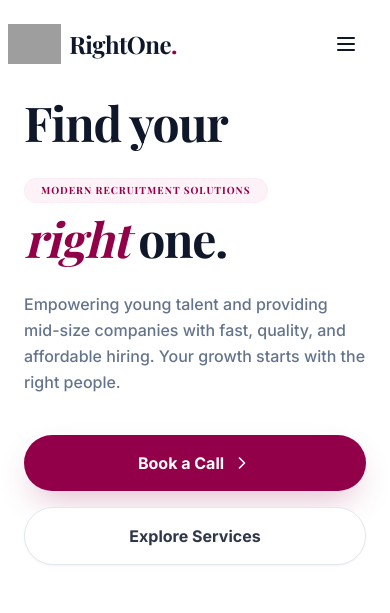
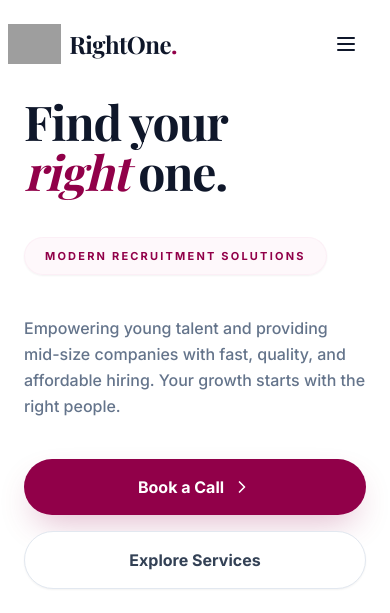
Before and after one commit to vancejorren-sp/RightOne, a React (Vite) app: page / in a window 390 px wide. Shown: the top 613 px of the page. Built offline with nearby package versions, Linux system fonts and the light colour scheme; grey boxes are pictures that could not be loaded; a web font is replaced by a local one.

Commit message:
feat(Hero): Enhance hero section typography and layout
Adjusted the hero section's typography for better visual hierarchy and improved layout responsiveness. Increased font sizes and refined spacing for a more impactful and modern presentation.

```diff
--- a/components/Hero.tsx
+++ b/components/Hero.tsx
@@ -24,41 +24,40 @@ export const Hero: React.FC = () => {
 
       <div className="max-w-7xl mx-auto px-6 grid lg:grid-cols-12 gap-12 items-center">
         <div className="lg:col-span-7 xl:col-span-6">
-          <div className="relative z-10">
-            <h1 className="text-5xl md:text-6xl lg:text-[5rem] xl:text-[5.5rem] font-serif font-bold tracking-tight text-slate-900 leading-[1.1] mb-6">
-              <div className="flex flex-wrap items-center gap-x-4 gap-y-2 lg:gap-x-6">
-                <LineReveal text="Find your" className="pr-2" />
-                <ScrollReveal direction="left" delay={0.4} duration={0.6}>
-                  <span className="inline-block px-4 py-1.5 rounded-full bg-indigo-50 text-indigo-600 text-[10px] lg:text-[11px] font-bold tracking-widest uppercase whitespace-nowrap border border-indigo-100/50 align-middle">
-                    Modern Recruitment Solutions
-                  </span>
-                </ScrollReveal>
-              </div>
-              <div className="overflow-hidden pb-4 px-2 -mb-4 -mx-2">
+          <div className="relative z-10 mb-10">
+            <h1 className="text-5xl md:text-6xl lg:text-[5.5rem] xl:text-[6.5rem] font-serif font-bold tracking-tight text-slate-900 leading-[1.05]">
+              <LineReveal text="Find your" className="-ml-2" />
+              <div className="overflow-hidden pb-2 -mt-2 lg:-mt-4">
                 <motion.span
                   initial={{ y: "100%" }}
                   whileInView={{ y: 0 }}
                   viewport={{ once: true }}
-                  transition={{ duration: 0.8, delay: 0.1, ease: [0.21, 0.47, 0.32, 0.98] }}
-                  className="block text-indigo-600 italic font-normal lowercase leading-[1.2]"
+                  transition={{ duration: 0.8, delay: 0.2, ease: [0.21, 0.47, 0.32, 0.98] }}
+                  className="block text-indigo-600 italic font-normal lowercase"
                 >
                   right<span className="font-serif font-bold text-slate-900 not-italic"> one.</span>
                 </motion.span>
               </div>
             </h1>
+
+            <ScrollReveal direction="up" delay={0.5} duration={0.8} className="mt-8">
+              <span className="inline-block px-5 py-2.5 rounded-full bg-indigo-50/50 text-indigo-600 text-[11px] font-bold tracking-[0.2em] uppercase border border-indigo-100/50 shadow-sm">
+                Modern Recruitment Solutions
+              </span>
+            </ScrollReveal>
           </div>
 
-          <ScrollReveal delay={0.3}>
+          <ScrollReveal delay={0.6}>
             <p className="text-base lg:text-lg text-slate-500 leading-relaxed mb-10 max-w-xl font-medium">
               Empowering young talent and providing mid-size companies with fast, quality, and affordable hiring. Your growth starts with the right people.
             </p>
           </ScrollReveal>
 
-          <ScrollReveal delay={0.4} className="flex flex-col sm:flex-row items-center gap-4 lg:gap-6">
+          <ScrollReveal delay={0.7} className="flex flex-col sm:flex-row items-center gap-4 lg:gap-6">
             <a
               href="#book"
               onClick={(e) => handleHeroClick(e, '#book')}
-              className="w-full sm:w-auto px-8 lg:px-10 py-4 lg:py-5 bg-indigo-600 text-white rounded-[2rem] font-bold text-base lg:text-lg hover:bg-indigo-700 transition-all flex items-center justify-center shadow-[0_15px_35px_-10px_rgba(145,0,73,0.3)] group"
+              className="w-full sm:w-auto px-8 lg:px-10 py-4 lg:py-5 bg-indigo-600 text-white rounded-full font-bold text-base lg:text-lg hover:bg-indigo-700 transition-all flex items-center justify-center shadow-[0_15px_35px_-10px_rgba(145,0,73,0.3)] group"
             >
               Book a Call
               <ChevronRight className="ml-2 w-5 h-5 group-hover:translate-x-1 transition-transform" />
@@ -66,13 +65,13 @@ export const Hero: React.FC = () => {
             <a
               href="#services"
               onClick={(e) => handleHeroClick(e, '#services')}
-              className="w-full sm:w-auto px-8 lg:px-10 py-4 lg:py-5 bg-white border border-slate-200 text-[#2d3748] rounded-[2rem] font-bold text-base lg:text-lg hover:border-slate-300 hover:bg-slate-50 transition-all text-center shadow-sm"
+              className="w-full sm:w-auto px-8 lg:px-10 py-4 lg:py-5 bg-white border border-slate-200 text-slate-700 rounded-full font-bold text-base lg:text-lg hover:border-slate-300 hover:bg-slate-50 transition-all text-center shadow-sm"
             >
               Explore Services
             </a>
           </ScrollReveal>
 
-          <ScrollReveal delay={0.6} className="mt-12 lg:mt-16 flex items-center space-x-4">
+          <ScrollReveal delay={0.9} className="mt-12 lg:mt-16 flex items-center space-x-4">
             <div className="flex -space-x-2.5">
               {[1, 2, 3, 4].map((i) => (
                 <img
```
